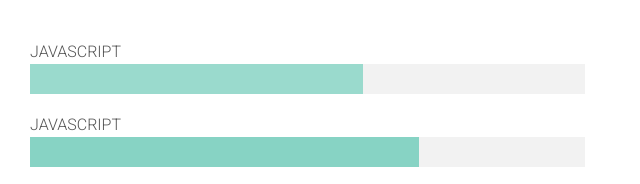
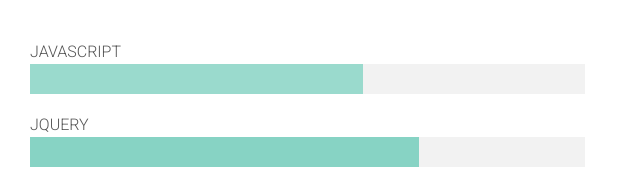
Before and after one commit to Priya-Pawar/Priya-Pawar.github.io, a plain HTML site: page index.html in a window 1280 px wide. Shown: the part 967-1151 px from the top of the page, 625-1265 px from the left. Drawn offline with Linux system fonts and the light colour scheme; some packages are replaced by stand-ins of ours.

Commit message:
updated my portfolio

```diff
--- a/index.html
+++ b/index.html
@@ -160,7 +160,7 @@
 
                                 <div class="skill-item">
                                     <div class="progress-title">
-                                        Javascript
+                                        JQuery
                                     </div>
                                     <div class="progress">
                                         <div class="progress-bar progress-bar-skill2" role="progressbar" aria-valuenow="70" aria-valuemin="0" aria-valuemax="100" style="width: 70%;">
```
